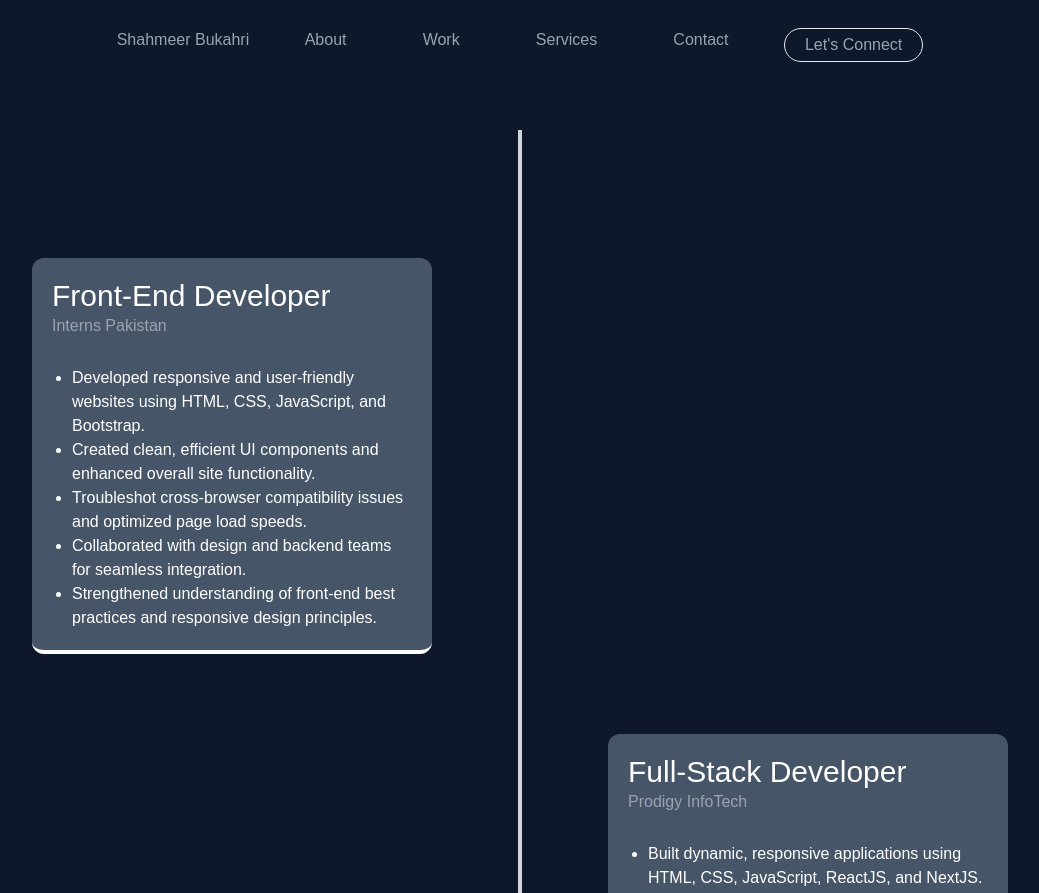
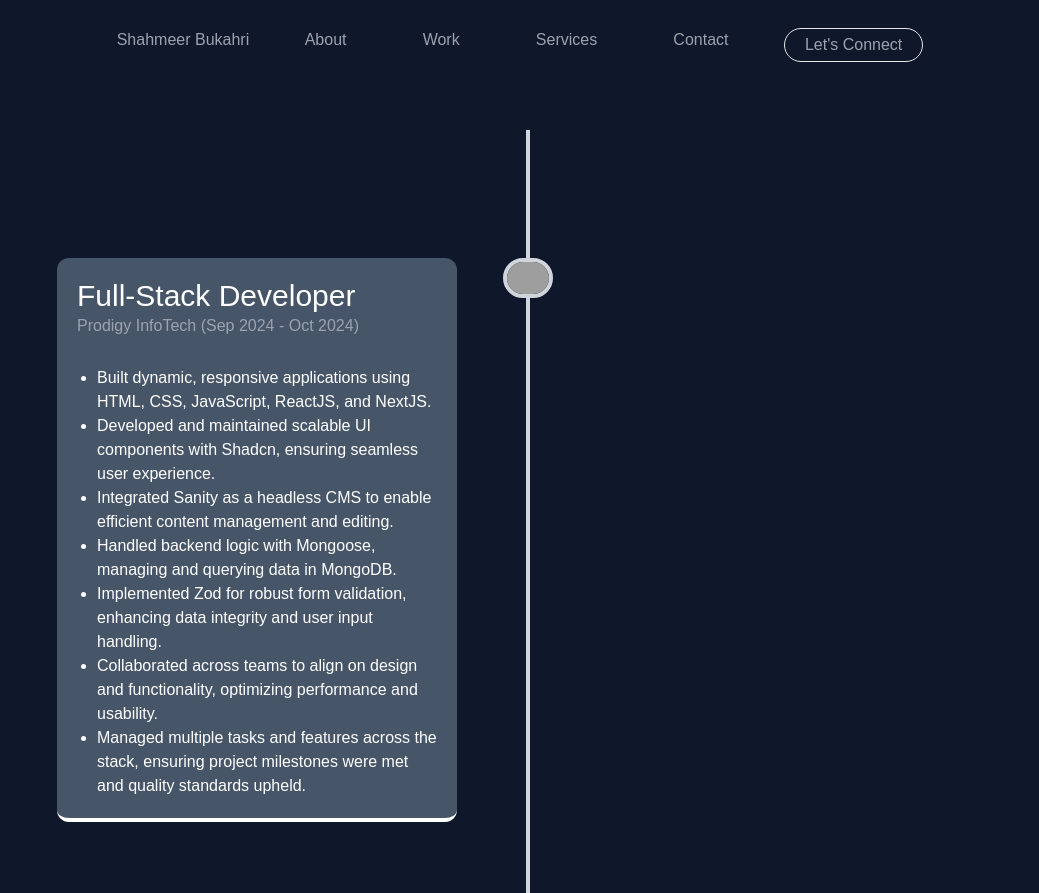
Before and after one commit to devshahmeerbukhari/Portfolio, a Next.js app: page /components/work in a window 1280 px wide. Shown: the top 893 px of the page, without its empty margins (120-1159 px from the left). Built offline with nearby package versions, Linux system fonts and the light colour scheme; grey boxes are pictures that could not be loaded.

Commit message:
Work Section is Almost Completed

```diff
--- a/next.config.ts
+++ b/next.config.ts
@@ -7,6 +7,12 @@ const nextConfig: NextConfig = {
       {
         hostname: 'cdn.sanity.io'
       },
+      {
+        hostname: 'encrypted-tbn0.gstatic.com',
+      },
+      {
+        hostname: 'media.licdn.com',
+      },
     ],
   },
 };
--- a/src/app/components/work/page.tsx
+++ b/src/app/components/work/page.tsx
@@ -1,26 +1,20 @@
 import React from 'react';
+import Image from 'next/image';
 
 interface WorkResponsibility {
+  src: string,
   title: string;
   company: string;
+  date: string,
   tasks: string[];
 }
 
 const workResponsibilities: WorkResponsibility[] = [
   {
-    title: "Front-End Developer",
-    company: "Interns Pakistan",
-    tasks: [
-      "Developed responsive and user-friendly websites using HTML, CSS, JavaScript, and Bootstrap.",
-      "Created clean, efficient UI components and enhanced overall site functionality.",
-      "Troubleshot cross-browser compatibility issues and optimized page load speeds.",
-      "Collaborated with design and backend teams for seamless integration.",
-      "Strengthened understanding of front-end best practices and responsive design principles.",
-    ],
-  },
-  {
+    src: "https://media.licdn.com/dms/image/v2/D4D0BAQEMRfX2ouW2lw/company-logo_200_200/company-logo_200_200/0/1727855093948/prodigy_infotech_logo?e=2147483647&v=beta&t=yKzoYTxZSd47gGP9jF__ycnWkrjvAV6XJgAPU3vi2io",
     title: "Full-Stack Developer",
     company: "Prodigy InfoTech",
+    date: "Sep 2024 - Oct 2024",
     tasks: [
       "Built dynamic, responsive applications using HTML, CSS, JavaScript, ReactJS, and NextJS.",
       "Developed and maintained scalable UI components with Shadcn, ensuring seamless user experience.",
@@ -31,26 +25,50 @@ const workResponsibilities: WorkResponsibility[] = [
       "Managed multiple tasks and features across the stack, ensuring project milestones were met and quality standards upheld.",
     ],
   },
+  {
+    src: "https://encrypted-tbn0.gstatic.com/images?q=tbn:ANd9GcQ9Y43GN6Y8tcumxZ6avHHi5shioV8BRuquAA&s",
+    title: "Front-End Developer",
+    company: "Interns Pakistan",
+    date: "Sep 2023 - Oct 2023",
+    tasks: [
+      "Developed responsive and user-friendly websites using HTML, CSS, JavaScript, and Bootstrap.",
+      "Created clean, efficient UI components and enhanced overall site functionality.",
+      "Troubleshot cross-browser compatibility issues and optimized page load speeds.",
+      "Collaborated with design and backend teams for seamless integration.",
+      "Strengthened understanding of front-end best practices and responsive design principles.",
+    ],
+  },
 ];
 
 function Work() {
   return (
-    <div className="relative flex flex-col items-center py-10 px-4 pb-20">
+    <div className="relative flex flex-col items-center py-10 pb-20">
       {/* Timeline line */}
-      <div className="absolute h-full w-1 bg-gray-300"></div>
+      <div className="absolute ml-4 h-full w-1 bg-gray-300"></div>
 
       {workResponsibilities.map((responsibility, index) => (
+        <div key={index} className='flex flex-row'>
+          <div key={index + 1} className={`relative top-32 left-52 text-red-700`}>
+            <Image
+              src={responsibility.src}
+              alt='img'
+              width={50}
+              height={50}
+              className='border border-4 rounded-full border-gray-300'
+            />
+          </div>
           <div
-          key={index}
-          className={`relative ${index % 2 === 0 ? 'right-72' : 'left-72'} mt-20 top-12 max-w-[400px] bg-slate-600 p-5 rounded-xl border-b-4 border-white`}
+            key={index + 2}
+            className={`relative ${index % 2 === 0 ? 'right-72' : 'left-60'} mt-20 top-12 max-w-[400px] bg-slate-600 p-5 rounded-xl border-b-4 border-white`}
           >
             <h1 className='text-3xl'>{responsibility.title}</h1>
-          <p className='text-gray-400'>{responsibility.company}</p>
+            <p className='text-gray-400'>{responsibility.company} ({responsibility.date})</p>
             <ol className='list-disc pl-5 mt-7'>
               {responsibility.tasks.map((task, taskIndex) => (
                 <li key={taskIndex}>{task}</li>
               ))}
             </ol>
+          </div>
         </div>
       ))}
     </div>
```
Lines whose indentation alone changed are shown as unchanged.
